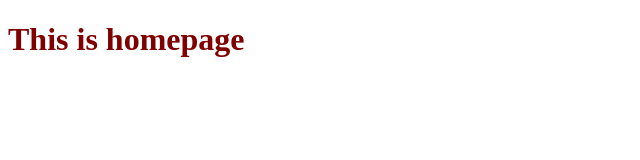
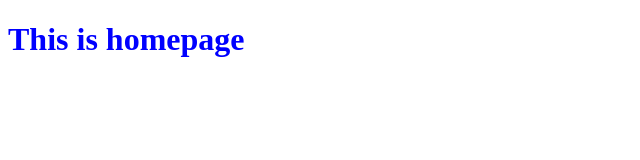
Before and after one commit to VaishnaviB177/Webtech_A3, a plain HTML site: page index.html in a window 1280 px wide. Shown: the whole page, without its empty margins (0-640 px from the left). Drawn offline with Linux system fonts and the light colour scheme.

Commit message:
Update index.html

```diff
--- a/index.html
+++ b/index.html
@@ -6,7 +6,7 @@
 	<title>This is my webpage going to host.</title>
 </head>
 <body>
-	<h1 style="color: maroon;"> This is homepage</h1>
+	<h1 style="color: blue;"> This is homepage</h1>
 
 </body>
 </html>
```
